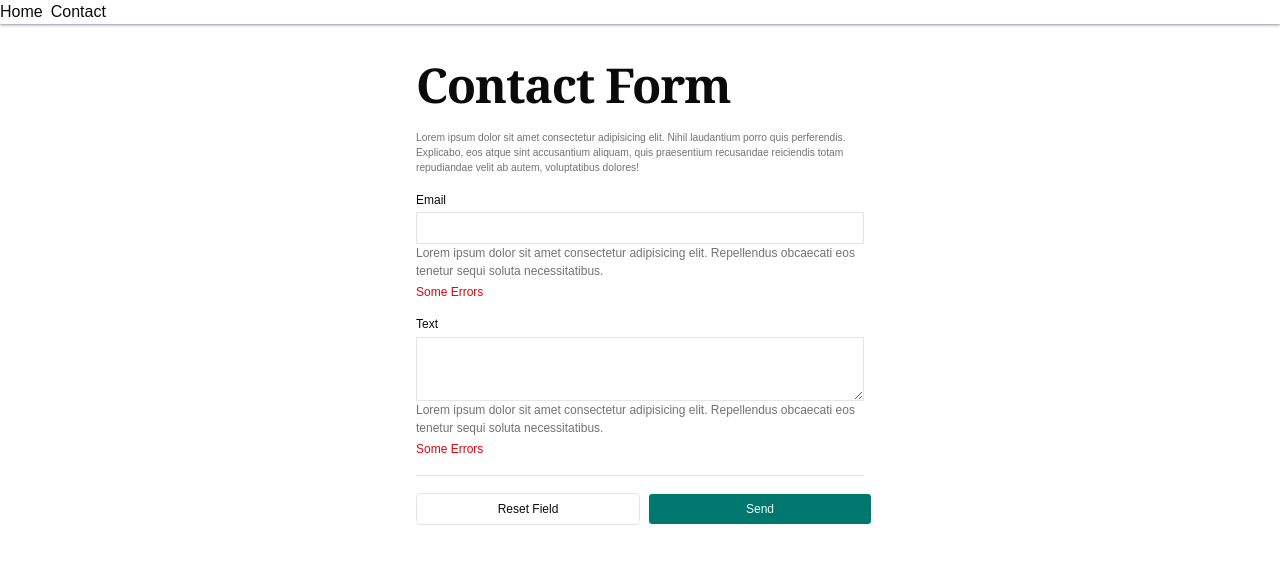
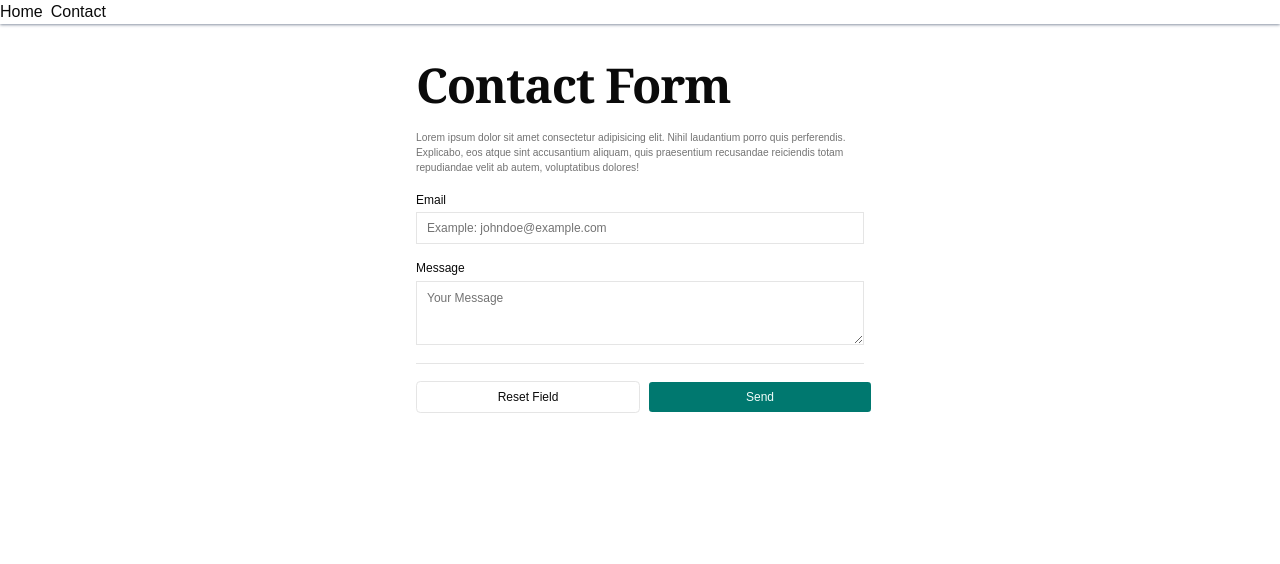
Before and after one commit to dominicpam89/refresher-03-axios-experimentation, a React (Vite) app: page /contact in a window 1280 px wide. Shown: the top 564 px of the page. Built offline with nearby package versions, Linux system fonts and the light colour scheme.

Commit message:
establish tanstack form, finalized form, using reusable field component, and form.context

```diff
--- a/src/features/contact/components/Form.tsx
+++ b/src/features/contact/components/Form.tsx
@@ -1,33 +1,59 @@
 import {
   contactFormSchema,
   defaultValues,
+  type ContactFormSchema,
 } from '@/features/contact/types/form.type';
-import { useForm } from '@tanstack/react-form';
+import { createFormHook } from '@tanstack/react-form';
 import {
-  Field,
-  FieldDescription,
-  FieldError,
-  FieldLabel,
-  FieldSeparator,
-} from '@/components/ui/field';
-import { Input } from '@/components/ui/input';
-import { Textarea } from '@/components/ui/textarea';
+  fieldContext,
+  formContext,
+} from '@/features/contact/context/form.context';
+import { FieldSeparator } from '@/components/ui/field';
+import FieldText from './form/FieldText';
+import FieldTextArea from './form/FieldTextArea';
 import { cn } from '@/lib/utils';
 import { Button } from '@/components/ui/button';
 import { twClass } from '@/features/contact/utils/form.style';
+import { useLoaderData, useNavigate } from '@tanstack/react-router';
+
+const { useAppForm } = createFormHook({
+  fieldContext,
+  formContext,
+  fieldComponents: {
+    FieldText,
+    FieldTextArea,
+  },
+  formComponents: {},
+});
 
 export default function Form() {
-  const form = useForm({
+  const { axios } = useLoaderData({ from: '/contact' });
+  const navigate = useNavigate();
+  const form = useAppForm({
     defaultValues,
-    onSubmit: (data) => {
-      console.log(data.value);
+    onSubmit: async ({ value }) => {
+      try {
+        await axios.post('/posts', {
+          title: value.email,
+          body: value.message,
+          userId: 1, // for simulation, placeholder data
+        });
+        alert('Form submitted successfully!');
+        navigate({
+          to: '/thankyou',
+          replace: false,
+        });
+      } catch (error) {
+        console.error(`Couldn't submit form, error: ${error}`);
+        alert('Please try again.');
+      }
     },
     validators: {
       onSubmit: contactFormSchema,
-      onBlur: contactFormSchema,
-      onChange: contactFormSchema,
     },
   });
+  const emailValidator = contactFormSchema.shape.email;
+  const messageValidator = contactFormSchema.shape.message;
   return (
     <form
       className={cn(twClass.form)}
@@ -44,38 +70,63 @@ export default function Form() {
         aliquam, quis praesentium recusandae reiciendis totam repudiandae velit
         ab autem, voluptatibus dolores!
       </p>
-      <Field className={cn(twClass.field)}>
-        <FieldLabel htmlFor="email">Email</FieldLabel>
-        <Input id="email" type="email" />
-        <FieldDescription>
-          Lorem ipsum dolor sit amet consectetur adipisicing elit. Repellendus
-          obcaecati eos tenetur sequi soluta necessitatibus.
-        </FieldDescription>
-        <FieldError>Some Errors</FieldError>
-      </Field>
-      <Field className={cn(twClass.field)}>
-        <FieldLabel htmlFor="user-text">Text</FieldLabel>
-        <Textarea id="user-text" rows={5} />
-        <FieldDescription>
-          Lorem ipsum dolor sit amet consectetur adipisicing elit. Repellendus
-          obcaecati eos tenetur sequi soluta necessitatibus.
-        </FieldDescription>
-        <FieldError>Some Errors</FieldError>
-      </Field>
+      <form.AppField
+        name="email"
+        validators={{
+          onBlur: emailValidator,
+          onChange: emailValidator,
+        }}
+        children={(field) => (
+          <field.FieldText<ContactFormSchema['email']>
+            id="Email"
+            placeholder="Example: johndoe@example.com"
+            type="email"
+            description=""
+            label="Your Email"
+          />
+        )}
+      />
+      <form.AppField
+        name="message"
+        validators={{
+          onBlur: messageValidator,
+          onChange: messageValidator,
+        }}
+        children={(field) => (
+          <field.FieldTextArea<ContactFormSchema['message']>
+            id="Message"
+            placeholder="Your Message"
+            label="Message"
+            description=""
+          />
+        )}
+      />
       <FieldSeparator />
+      <form.Subscribe
+        selector={(state) => [state.canSubmit, state.isSubmitting]}
+        children={([canSubmit, isSubmitting]) => (
           <div className={cn(twClass.btnContainer)}>
             <Button
               type="button"
               className={cn(twClass.btn)}
               variant="outline"
-          onClick={() => form.reset()}
+              onClick={(e) => {
+                e.preventDefault();
+                form.reset();
+              }}
             >
               Reset Field
             </Button>
-        <Button type="submit" className={cn(twClass.btn)}>
+            <Button
+              type="submit"
+              className={cn(twClass.btn)}
+              disabled={!canSubmit || isSubmitting}
+            >
               Send
             </Button>
           </div>
+        )}
+      />
     </form>
   );
 }
--- a/src/features/contact/components/form/FieldText.tsx
+++ b/src/features/contact/components/form/FieldText.tsx
@@ -7,26 +7,33 @@ import {
 import { Input } from '@/components/ui/input';
 import { cn } from '@/lib/utils';
 import { twClass } from '@/features/contact/utils/form.style';
+import { useFieldContext } from '@/features/contact/context/form.context';
+import { type ContactFormSchema } from '@/features/contact/types/form.type';
+import type { HTMLInputTypeAttribute } from 'react';
 
 interface Props {
   id: string;
-  type: HTMLInputElement['type'];
+  type: HTMLInputTypeAttribute;
   placeholder: string;
   label?: string;
   description?: string;
 }
 
-export default function FieldText({
-  id,
-  type,
-  label,
-  placeholder,
-  description,
-}: Props) {
+export default function FieldText<
+  T extends ContactFormSchema[keyof ContactFormSchema],
+>({ id, type, label, placeholder, description }: Props) {
+  const field = useFieldContext<T>();
   return (
     <Field className={cn(twClass.field)}>
-      {label && <FieldLabel htmlFor={id}>Email</FieldLabel>}
-      <Input id={id} type={type} placeholder={placeholder} />
+      {label && <FieldLabel htmlFor={id}>{id}</FieldLabel>}
+      <Input
+        id={id}
+        type={type}
+        placeholder={placeholder}
+        value={field.state.value}
+        onChange={(e) => field.handleChange(e.target.value as T)}
+        onBlur={() => field.handleBlur()}
+      />
       {description && (
         <FieldDescription>
           {description.length > 0
@@ -35,7 +42,7 @@ export default function FieldText({
           obcaecati eos tenetur sequi soluta necessitatibus.`}
         </FieldDescription>
       )}
-      <FieldError>Some Errors</FieldError>
+      <FieldError errors={field.state.meta.errors} />
     </Field>
   );
 }
--- a/src/features/contact/components/form/FieldTextArea.tsx
+++ b/src/features/contact/components/form/FieldTextArea.tsx
@@ -7,6 +7,8 @@ import {
 import { Textarea } from '@/components/ui/textarea';
 import { cn } from '@/lib/utils';
 import { twClass } from '@/features/contact/utils/form.style';
+import { useFieldContext } from '@/features/contact/context/form.context';
+import { type ContactFormSchema } from '@/features/contact/types/form.type';
 
 interface Props {
   id: string;
@@ -15,16 +17,21 @@ interface Props {
   description?: string;
 }
 
-export default function FieldTextArea({
-  id,
-  label,
-  placeholder,
-  description,
-}: Props) {
+export default function FieldTextArea<
+  T extends ContactFormSchema[keyof ContactFormSchema],
+>({ id, label, placeholder, description }: Props) {
+  const field = useFieldContext<T>();
   return (
     <Field className={cn(twClass.field)}>
-      {label && <FieldLabel htmlFor={id}>Email</FieldLabel>}
-      <Textarea id={id} placeholder={placeholder} rows={5} />
+      {label && <FieldLabel htmlFor={id}>{id}</FieldLabel>}
+      <Textarea
+        id={id}
+        placeholder={placeholder}
+        rows={5}
+        value={field.state.value}
+        onChange={(e) => field.handleChange(e.target.value as T)}
+        onBlur={() => field.handleBlur()}
+      />
       {description && (
         <FieldDescription>
           {description.length > 0
@@ -33,7 +40,7 @@ export default function FieldTextArea({
           obcaecati eos tenetur sequi soluta necessitatibus.`}
         </FieldDescription>
       )}
-      <FieldError>Some Errors</FieldError>
+      <FieldError errors={field.state.meta.errors} />
     </Field>
   );
 }
--- /dev/null
+++ b/src/features/contact/context/form.context.ts
@@ -0,0 +1,5 @@
+import { createFormHookContexts } from '@tanstack/react-form';
+
+// export useFieldContext for use in your custom components
+export const { fieldContext, formContext, useFieldContext } =
+  createFormHookContexts();
--- a/src/routes/contact.tsx
+++ b/src/routes/contact.tsx
@@ -2,5 +2,8 @@ import { createFileRoute } from '@tanstack/react-router';
 import Form from '@/features/contact/components/Form';
 
 export const Route = createFileRoute('/contact')({
+  loader: async ({ context }) => {
+    return { axios: context.axiosInstance };
+  },
   component: Form,
 });
```
Lines whose indentation alone changed are shown as unchanged.
